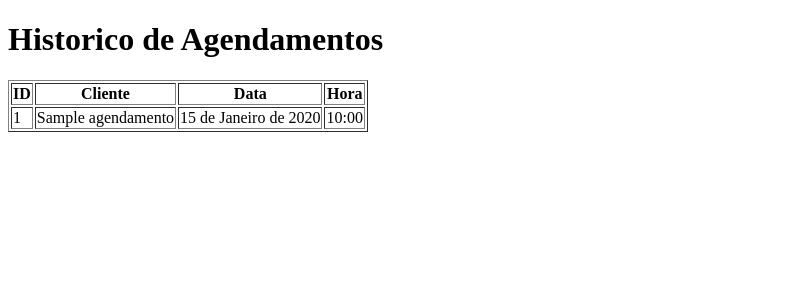
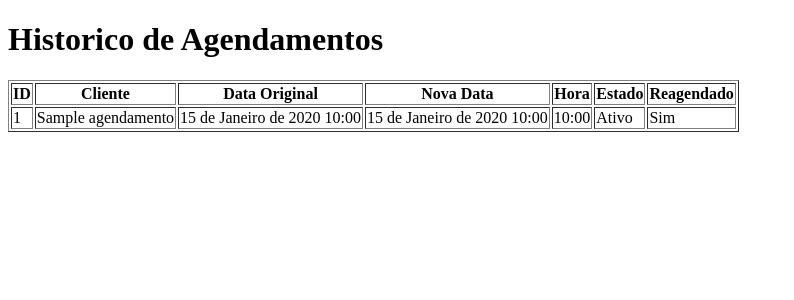
Before and after one commit to julianapvh/sylendar, a Django app: page /historico_agendamentos/ in a window 1280 px wide. Shown: the top 300 px of the page, without its empty margins (0-794 px from the left). Run offline with Django 4.2, Linux system fonts and the light colour scheme; a user stored in the database is signed in; tables that the repository leaves empty hold one stand-in row (values such as "Sample post").

Commit message:
mudanças nas funções de editar equipamento, histórico, meus agendamentos

```diff
--- a/agendamentos/models.py
+++ b/agendamentos/models.py
@@ -52,7 +52,7 @@ class Equipamento(models.Model):
     nome = models.CharField(max_length=100)
     descricao = models.CharField(max_length=100)
     fabricante = models.CharField(max_length=50)
-    data_aquisicao = models.DateField(default=timezone.now)
+    data_aquisicao = models.DateField(blank=False)
     quantidade_disponivel = models.IntegerField(default=0)
     status = models.CharField(max_length=20, choices=STATUS_CHOICES, default='disponivel')
     usuarios = models.ManyToManyField(User, related_name='equipamentos', blank=True)
@@ -71,6 +71,14 @@ class Agendamento(models.Model):
     cancelado = models.BooleanField(default=False)
     reagendado = models.BooleanField(default=False)
     data_entrega_prevista = models.DateTimeField(default=None, null=True, blank=True)
+    data_emprestimo = models.DateTimeField(default=None, null=True, blank=True)  # Data de empréstimo do equipamento
+    situacao = models.CharField(max_length=100, default="Agendado")  # Situação do agendamento
+    prazo_restante = models.DurationField(null=True, blank=True)  # Prazo restante para devolução
+
+    nova_data = models.DateField(null=True, blank=True)
+    nova_hora = models.TimeField(null=True, blank=True)
+    data_original = models.DateField(null=True, blank=True)
+    hora_original = models.TimeField(null=True, blank=True)
 
     def status_equipamento(self):
         return self.equipamento.status
@@ -78,13 +86,11 @@ class Agendamento(models.Model):
     def pode_cancelar(self):
         if not self.cancelado:
             agora = timezone.now()
-            # Combine the date and time and make them timezone-aware
             data_hora_agendamento = timezone.make_aware(
                 timezone.datetime.combine(self.data, self.hora),
                 timezone.get_current_timezone()
             )
             tempo_minimo_cancelamento = data_hora_agendamento - timedelta(minutes=30)
-            # Ensure that 'agora' is timezone-aware
             agora = agora.astimezone(data_hora_agendamento.tzinfo)
             return agora < tempo_minimo_cancelamento
 
@@ -93,10 +99,35 @@ class Agendamento(models.Model):
         data_entrega_prevista = workday(self.data, 3)
         return timezone.datetime.combine(data_entrega_prevista, self.hora)
 
+    def calcular_data_devolucao(self):
+        if self.data_emprestimo:
+            data_devolucao = workday(self.data_emprestimo.date(), 3)
+            data_devolucao_prevista = timezone.datetime.combine(data_devolucao, self.data_emprestimo.time())
+            data_devolucao_prevista = timezone.make_aware(data_devolucao_prevista)
+            return data_devolucao_prevista
+        return None
+
+    def calcular_prazo_restante(self):
+        if self.data_emprestimo:
+            data_devolucao_prevista = self.calcular_data_devolucao()
+            if data_devolucao_prevista:
+                agora = timezone.now()
+                prazo_restante = data_devolucao_prevista - agora
+                return prazo_restante if prazo_restante > timedelta(0) else timedelta(0)
+        return None
+
     def save(self, *args, **kwargs):
-        # Calcula e atribui a data de entrega prevista antes de salvar o objeto
         if not self.data_entrega_prevista:
             self.data_entrega_prevista = self.calcular_data_entrega_prevista()
+
+        if self.data_emprestimo:
+            self.prazo_restante = self.calcular_prazo_restante()
+
+        if self.nova_data and self.nova_hora:
+            self.reagendado = True
+        else:
+            self.reagendado = False
+
         super().save(*args, **kwargs)
 
     def __str__(self):
--- a/agendamentos/templates/editar_equipamento.html
+++ b/agendamentos/templates/editar_equipamento.html
@@ -48,8 +48,9 @@
                         </div>
                         <div class="form-group">
                             <label for="data_aquisicao">Data de Aquisição:</label>
-                            <input type="date" class="form-control" id="data_aquisicao" name="data_aquisicao">
+                            <input type="date" class="form-control" id="data_aquisicao" name="data_aquisicao" required>
                         </div>
+
                         <div class="form-group">
                             <label for="quantidade_disponivel">Quantidade Disponível:</label>
                             <input type="number" class="form-control" id="quantidade_disponivel" name="quantidade_disponivel">
--- a/agendamentos/templates/historico_agendamentos.html
+++ b/agendamentos/templates/historico_agendamentos.html
@@ -1,4 +1,3 @@
-<!-- historico_agendamentos.html -->
 {% load static %}
 <!DOCTYPE html>
 <html lang="en">
@@ -16,9 +15,11 @@
             <tr>
                 <th>ID</th>
                 <th>Cliente</th>
-                <th>Data</th>
+                <th>Data Original</th>
+                <th>Nova Data</th>
                 <th>Hora</th>
-                <!-- Add more columns as needed -->
+                <th>Estado</th>
+                <th>Reagendado</th>
             </tr>
         </thead>
         <tbody>
@@ -26,15 +27,40 @@
             <tr>
                 <td>{{ agendamento.id }}</td>
                 <td>{{ agendamento.cliente_nome }}</td>
-                <td>{{ agendamento.data }}</td>
+                <td>
+                    {% if agendamento.reagendado %}
+                        {{ agendamento.data_original }} {{ agendamento.hora_original }}
+                    {% else %}
+                        {{ agendamento.data }}
+                    {% endif %}
+                </td>
+                <td>
+                    {% if agendamento.reagendado %}
+                        {{ agendamento.nova_data }} {{ agendamento.nova_hora }}
+                    {% else %}
+                        N/A
+                    {% endif %}
+                </td>
                 <td>{{ agendamento.hora }}</td>
-                <!-- Add more columns as needed -->
+                <td>
+                    {% if agendamento.cancelado %}
+                        Cancelado
+                    {% else %}
+                        Ativo
+                    {% endif %}
+                </td>
+                <td>
+                    {% if agendamento.reagendado %}
+                        Sim
+                    {% else %}
+                        Não
+                    {% endif %}
+                </td>
             </tr>
             {% endfor %}
         </tbody>
     </table>
 </div>
 </div>
-
 </body>
 </html>
--- a/agendamentos/urls.py
+++ b/agendamentos/urls.py
@@ -10,6 +10,7 @@ from agendamentos import views as agendamentos_views
 from django.views.generic import RedirectView
 from .views import relatorios_home, relatorio_padroes_agendamento, relatorio_quantidade_agendamentos_por_dia
 from .views import historico_agendamentos
+
 
 
 tcc_django = 'agendamentos'
@@ -27,7 +28,6 @@ urlpatterns = [
     path('adicionar_agendamento/', views.adicionar_agendamento, name='adicionar_agendamento'),
     path('meus_agendamentos/', views.meus_agendamentos, name='meus_agendamentos'),
     path('excluir_equipamento/<int:equipamento_id>/', views.excluir_equipamento, name='excluir_equipamento'),
-    #path('listar_equipamentos/', views.listar_equipamentos, name='listar_equipamentos'),
     path('administrador_home/', views.administrador_home, name='administrador_home'),
     path('cliente_home/', views.cliente_home, name='cliente_home'),
     path('user_list/', views.user_list, name='user_list'),
@@ -35,7 +35,6 @@ urlpatterns = [
     path('cancelar/<int:agendamento_id>/', cancelar_agendamento, name='cancelar_agendamento'),
     path('accounts/', include('django.contrib.auth.urls')),
     path('register/', views.register, name='register'),
-    #path('logout/', auth_views.LogoutView.as_view(), name='logout'),
     path('logout/', auth_views.LogoutView.as_view(next_page='login'), name='logout'),
     path('sucesso_agendamento/', sucesso_agendamento, name='sucesso_agendamento'),
     path('selecionar_nova_data_hora/<int:agendamento_id>/', views.selecionar_nova_data_hora, name='selecionar_nova_data_hora'),
--- a/agendamentos/views.py
+++ b/agendamentos/views.py
@@ -182,27 +182,18 @@ def historico(request):
         return redirect('login')
 
 def meus_agendamentos(request):
-    # Verificar se o usuário está logado e, em caso afirmativo, obter seus agendamentos
     if request.user.is_authenticated:
-        # Obter os agendamentos do cliente atual, excluindo os agendamentos cancelados
         agendamentos = Agendamento.objects.filter(cliente_nome=request.user.username, cancelado=False)
-
-        # Adicione a lógica de filtragem por data e equipamento, se houver parâmetros de consulta na solicitação
-        data_filter = request.GET.get('data')
-        equipamento_filter = request.GET.get('equipamento')
-
-        if data_filter:
-            agendamentos = agendamentos.filter(data=data_filter)
-
-        if equipamento_filter:
-            agendamentos = agendamentos.filter(equipamento__nome__icontains=equipamento_filter)
-
-        # Passar os agendamentos para o template como parte do contexto
+        agora = timezone.now()
+        for agendamento in agendamentos:
+            if agendamento.data_emprestimo:
+                agendamento.prazo_restante = agendamento.calcular_prazo_restante()
+            else:
+                agendamento.prazo_restante = None  # Define como None se não estiver emprestado
         context = {'agendamentos': agendamentos}
         return render(request, 'meus_agendamentos.html', context)
     else:
-        # Caso o usuário não esteja logado, redirecionar para a página de login ou fazer qualquer outra coisa que desejar
-        return redirect('login')  # Ou renderizar outro template informando que o usuário precisa estar logado
+        return redirect('login')
 
 def visualizar_equipamentos(request):
     equipamentos = Equipamento.objects.all()
--- a/tcc_django/settings.py
+++ b/tcc_django/settings.py
@@ -16,6 +16,7 @@ from pathlib import Path
 
 # Build paths inside the project like this: BASE_DIR / 'subdir'.
 BASE_DIR = Path(__file__).resolve().parent.parent
+PROJECT_DIR = os.path.dirname(os.path.abspath(__file__))
 
 
 
@@ -70,7 +71,7 @@ TEMPLATES = [
     {
         'BACKEND': 'django.template.backends.django.DjangoTemplates',
         'DIRS': [
-            os.path.join(BASE_DIR, 'agendamentos', 'templates'),
+            os.path.join(BASE_DIR, 'agendamentos', '%s/templates' %(PROJECT_DIR    ))
         ],
         'APP_DIRS': True,
         'OPTIONS': {
```
Also changed, not shown: agendamentos/templates/listar_equipamentos.html (+12 -6 lines), agendamentos/templates/meus_agendamentos.html (+33 -2 lines), agendamentos/migrations/0003_agendamento_nova_data.py (added), agendamentos/migrations/0004_agendamento_data_original_agendamento_hora_original_and_more.py (added), agendamentos/migrations/0005_alter_equipamento_data_aquisicao.py (added), agendamentos/migrations/0006_agendamento_data_emprestimo.py (added), agendamentos/migrations/0007_agendamento_prazo_restante_agendamento_situacao.py (added).
